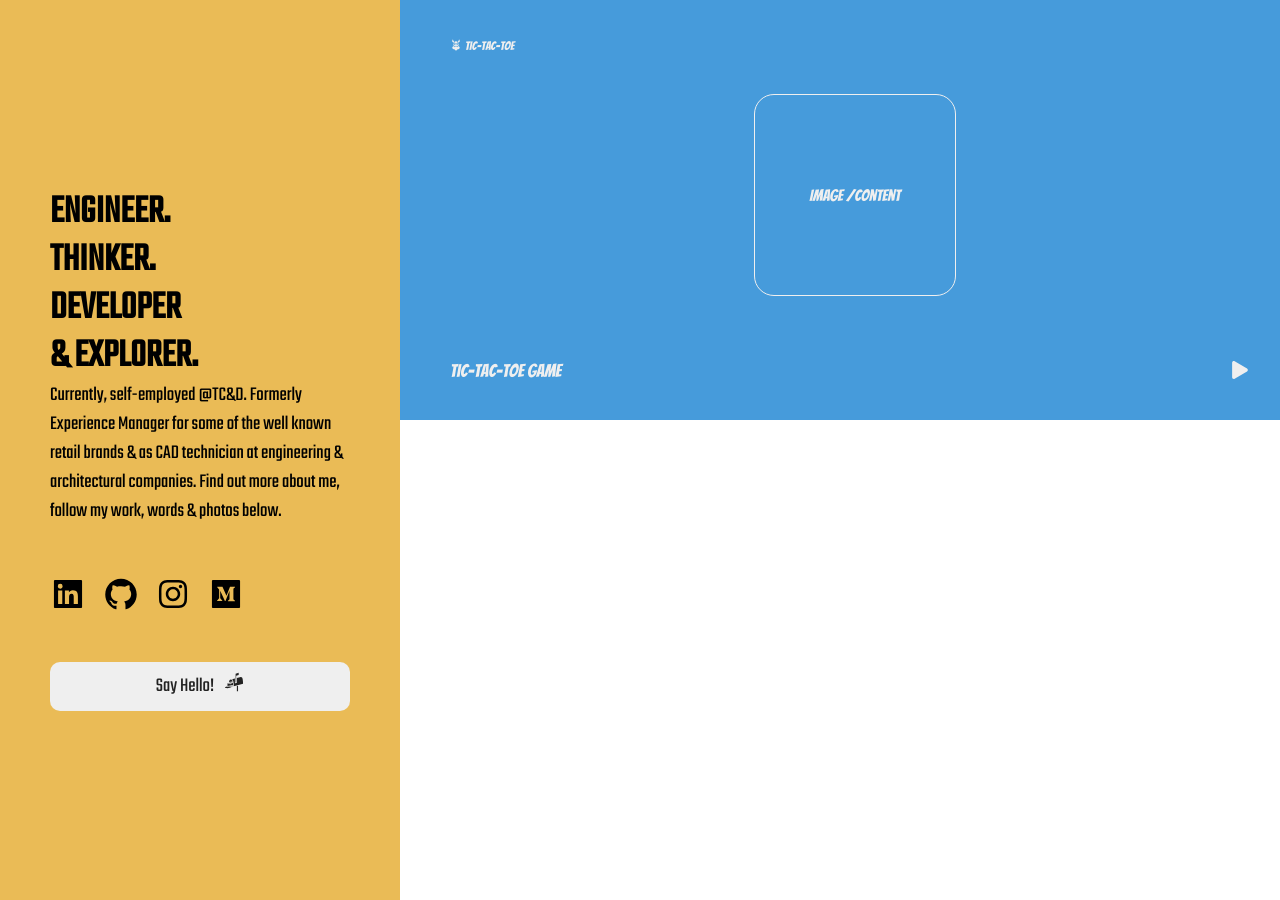
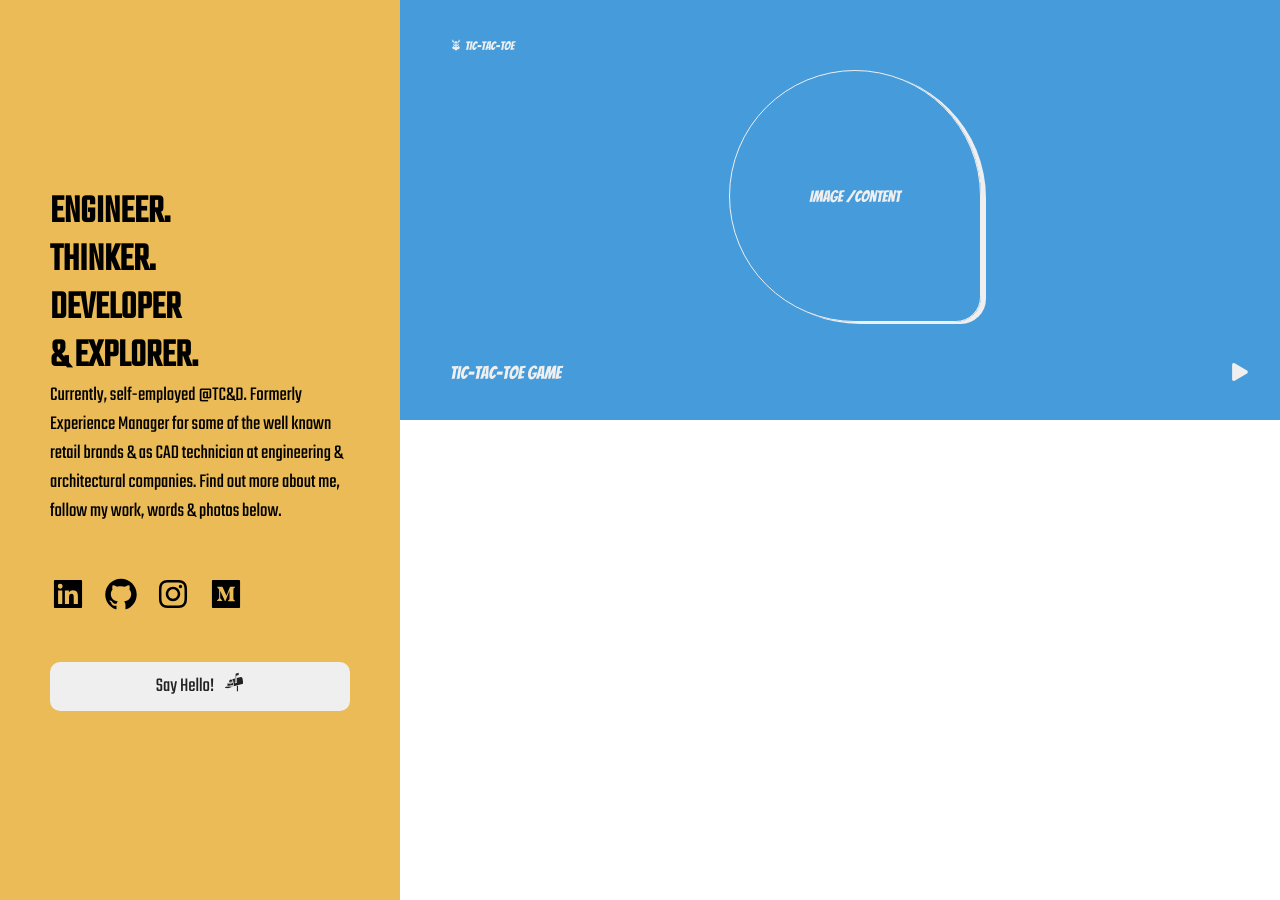
Before and after one commit to EdAncerys/PP-Website-ReactApp, a React (Create React App) app: page / in a window 1280 px wide. Built offline with nearby package versions, Linux system fonts and the light colour scheme.

Commit message:
Refactor ImageConteiner component

```diff
--- a/src/components/ImageContainer.jsx
+++ b/src/components/ImageContainer.jsx
@@ -1,4 +1,5 @@
 import React from 'react';
+import { BsPhone } from 'react-icons/bs';
 
 import colors from '../config/colors';
 
@@ -11,9 +12,10 @@ const styles = {
     display: 'grid',
     alignItems: 'center',
     textAlign: 'center',
-    height: 200,
-    width: 200,
+    height: 250,
+    width: 250,
     border: `1px solid ${colors.white}`,
-    borderRadius: 20,
+    borderRadius: '50% 50% 10% 50%',
+    boxShadow: '5px 2px',
   },
 };
```
